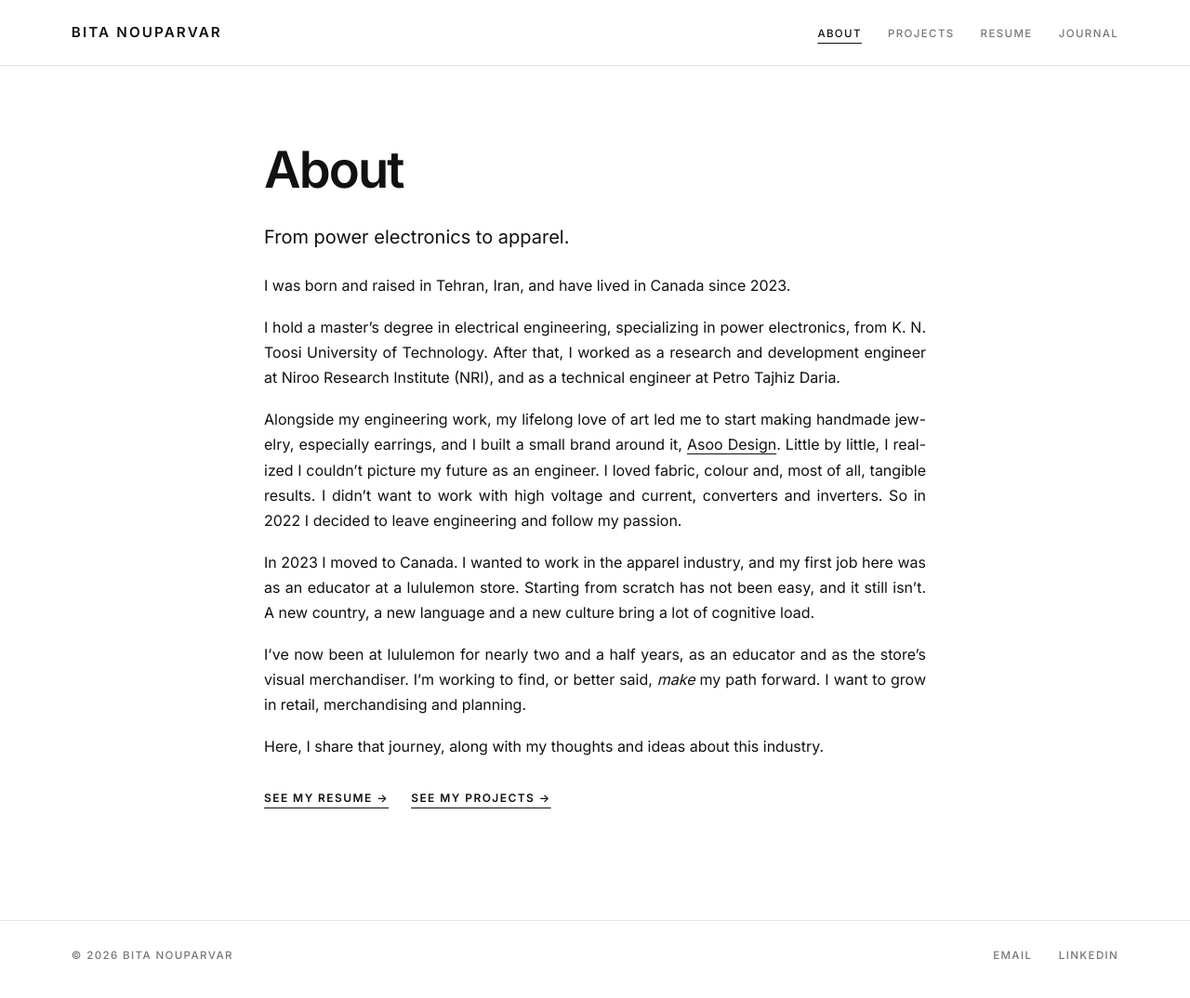
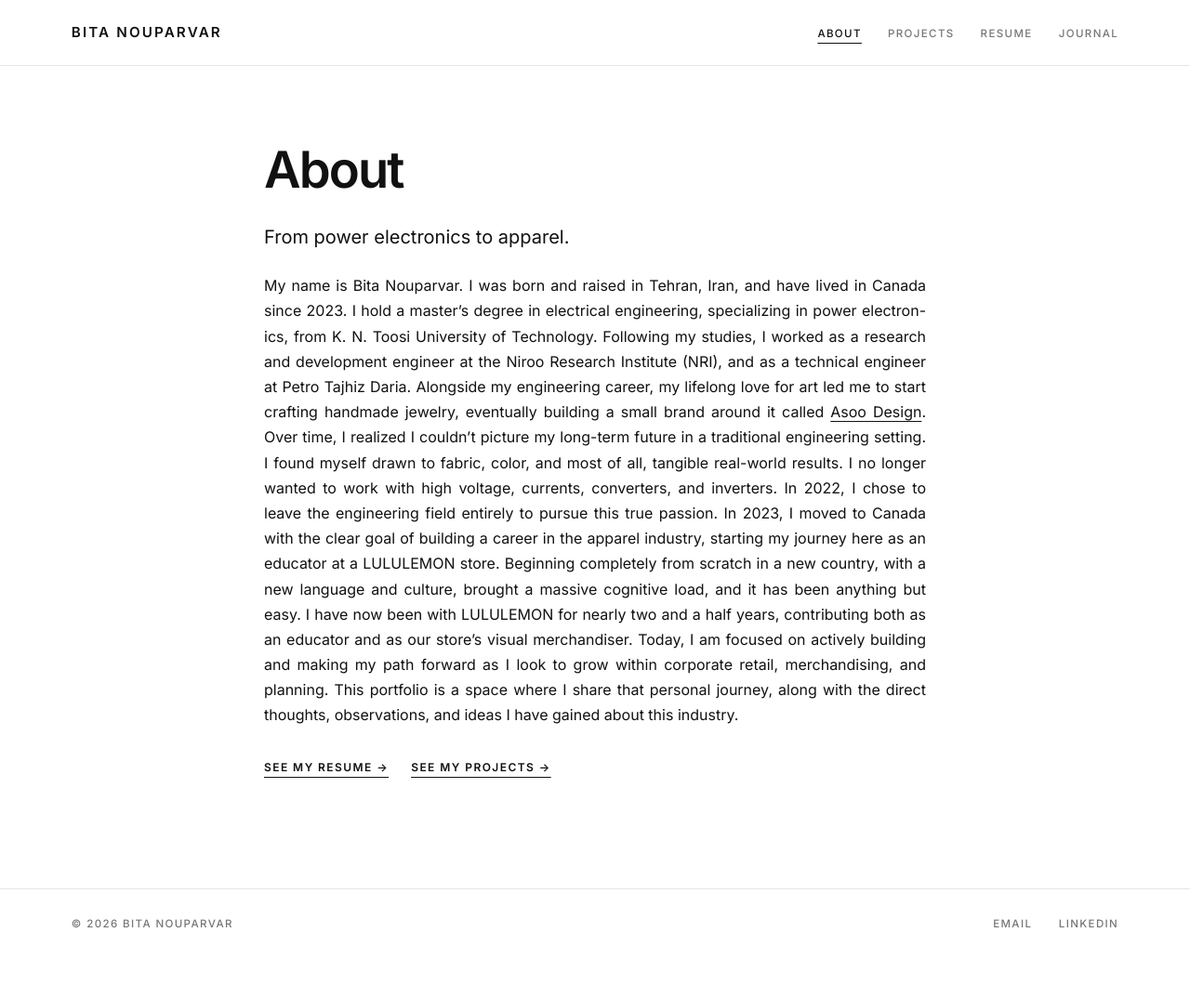
Before and after one commit to bitanp1994/bitanouparvar.com, a Jekyll site: the page built from about.md, in a window 1280 px wide. Shown: the whole page at 93% size. Built offline with Jekyll 4.4.1, drawn with Linux system fonts in a browser that asks for light colours; after the commit the page ends 1041 px from its top, so only the background shows below that.

Commit message:
Update about.md

```diff
--- a/about.md
+++ b/about.md
@@ -4,16 +4,10 @@ title: About
 intro: "From power electronics to apparel."
 ---
 
-I was born and raised in Tehran, Iran, and have lived in Canada since 2023.
-
-I hold a master's degree in electrical engineering, specializing in power electronics, from K. N. Toosi University of Technology. After that, I worked as a research and development engineer at Niroo Research Institute (NRI), and as a technical engineer at Petro Tajhiz Daria.
-
-Alongside my engineering work, my lifelong love of art led me to start making handmade jewelry, especially earrings, and I built a small brand around it, [Asoo Design]({{ '/projects/asoo-design/' | relative_url }}). Little by little, I realized I couldn't picture my future as an engineer. I loved fabric, colour and, most of all, tangible results. I didn't want to work with high voltage and current, converters and inverters. So in 2022 I decided to leave engineering and follow my passion.
-
-In 2023 I moved to Canada. I wanted to work in the apparel industry, and my first job here was as an educator at a lululemon store. Starting from scratch has not been easy, and it still isn't. A new country, a new language and a new culture bring a lot of cognitive load.
-
-I've now been at lululemon for nearly two and a half years, as an educator and as the store's visual merchandiser. I'm working to find, or better said, *make* my path forward. I want to grow in retail, merchandising and planning.
-
-Here, I share that journey, along with my thoughts and ideas about this industry.
+My name is Bita Nouparvar. I was born and raised in Tehran, Iran, and have lived in Canada since 2023.
+I hold a master's degree in electrical engineering, specializing in power electronics, from K. N. Toosi University of Technology. Following my studies, I worked as a research and development engineer at the Niroo Research Institute (NRI), and as a technical engineer at Petro Tajhiz Daria. Alongside my engineering career, my lifelong love for art led me to start crafting handmade jewelry, eventually building a small brand around it called [Asoo Design]({{ '/projects/asoo-design/' | relative_url }}). Over time, I realized I couldn't picture my long-term future in a traditional engineering setting. I found myself drawn to fabric, color, and most of all, tangible real-world results. I no longer wanted to work with high voltage, currents, converters, and inverters. In 2022, I chose to leave the engineering field entirely to pursue this true passion.
+In 2023, I moved to Canada with the clear goal of building a career in the apparel industry, starting my journey here as an educator at a LULULEMON store. Beginning completely from scratch in a new country, with a new language and culture, brought a massive cognitive load, and it has been anything but easy.
+I have now been with LULULEMON for nearly two and a half years, contributing both as an educator and as our store’s visual merchandiser. Today, I am focused on actively building and making my path forward as I look to grow within corporate retail, merchandising, and planning.
+This portfolio is a space where I share that personal journey, along with the direct thoughts, observations, and ideas I have gained about this industry.
 
 <p class="text-links"><a href="{{ '/resume/' | relative_url }}">See my resume →</a><a href="{{ '/projects/' | relative_url }}">See my projects →</a></p>
```
